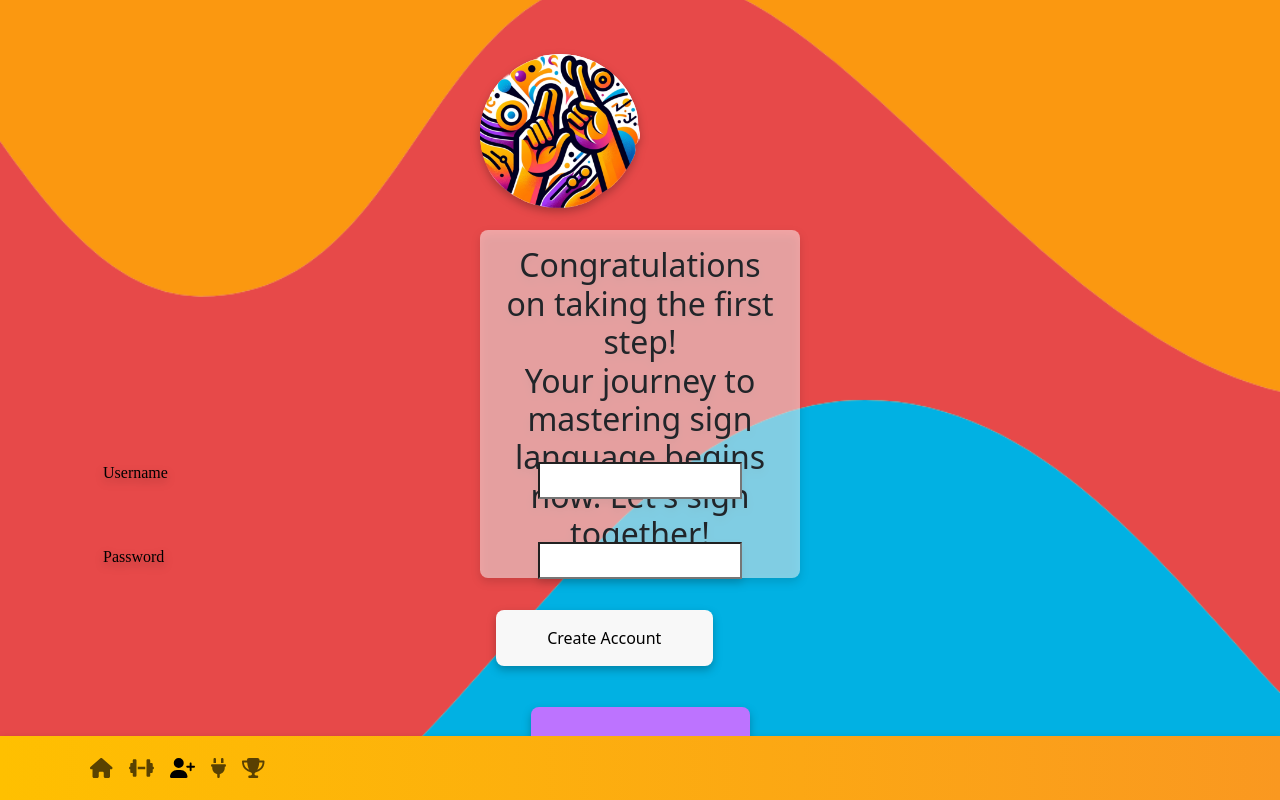
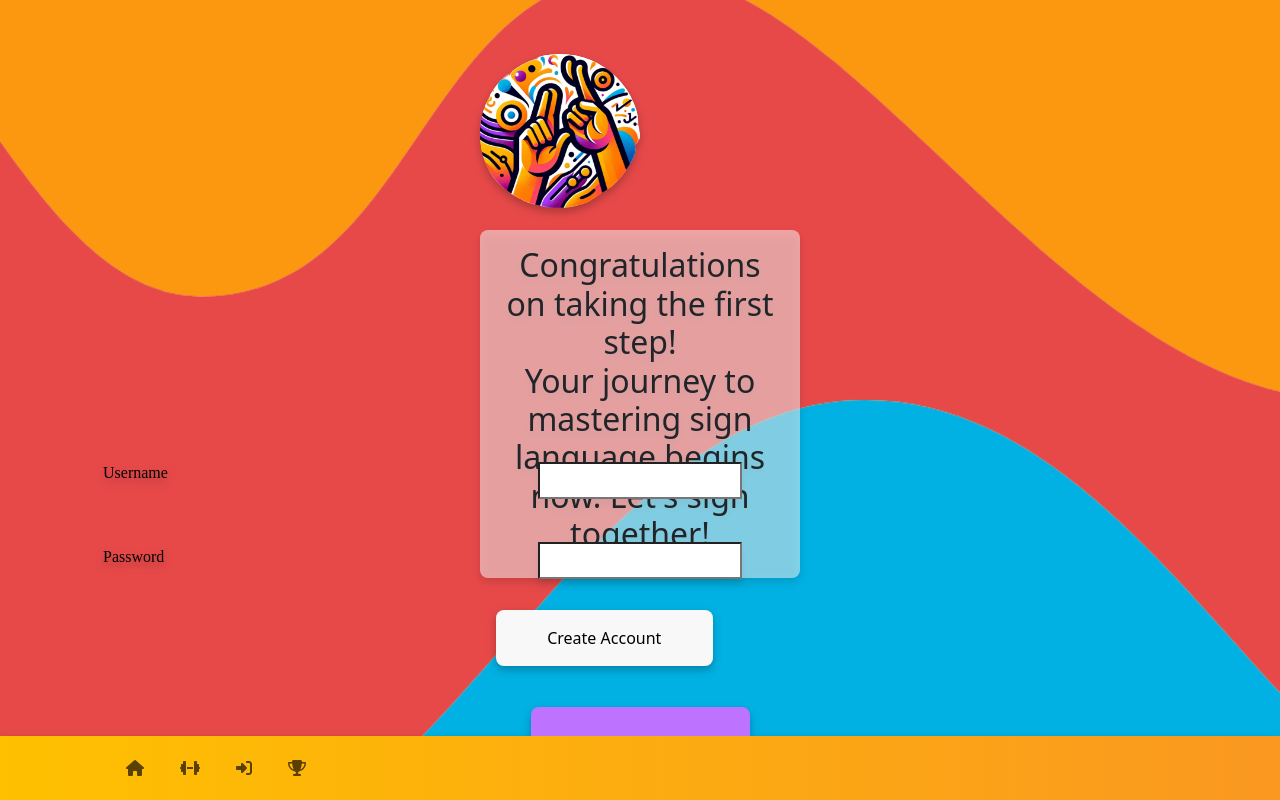
Before and after one commit to Hares-2088/fluentfingers-fe, a React (Create React App) app: page /createAccount in a window 1280 px wide. Built offline with nearby package versions, Linux system fonts and the light colour scheme.

Commit message:
changed the navbar

```diff
--- a/src/Components/MyNavbar.js
+++ b/src/Components/MyNavbar.js
@@ -2,7 +2,10 @@ import React from 'react';
 import { Nav, Navbar, Container } from 'react-bootstrap';
 import { LinkContainer } from 'react-router-bootstrap';
 import { FontAwesomeIcon } from '@fortawesome/react-fontawesome';
-import { faHouse, faDumbbell, faUserPlus, faPlug, faTrophy } from '@fortawesome/free-solid-svg-icons';
+import { faHouse, faDumbbell, faUserPlus, faPlug, faTrophy,faSignInAlt } from '@fortawesome/free-solid-svg-icons';
+import { Tooltip, OverlayTrigger } from 'react-bootstrap';
+import '../NavBar.css';
+
 
 export default function MyNavBar() {
     const links = [
@@ -16,15 +19,15 @@ export default function MyNavBar() {
             title: "Exercise",
             icon: faDumbbell,
         },
-        {
-            to: "createAccount",
-            title: "CreateAccount",
-            icon: faUserPlus,
-        },
+        // {
+        //     to: "createAccount",
+        //     title: "CreateAccount",
+        //     icon: faUserPlus,
+        // },
         {
             to: "connect",
-            title: "Connect",
-            icon: faPlug,
+            title: "Login",
+            icon: faSignInAlt,
         },
         {
             to: "challenges",
@@ -34,14 +37,19 @@ export default function MyNavBar() {
     ];
 
     return (
-        <Navbar style={{ background: 'linear-gradient(90deg, rgba(255,192,0,1) 0%, rgba(250,152,32,1) 100%)', width: '100vw', minHeight: '8vh' }}>
+        <Navbar className="Navbar">
             <Container>
-                <Nav className='me-auto fs-5'>
+                <Nav className="me-auto Nav-Link">
                     {links.map((link) => (
-                        <LinkContainer to={`/${link.to}`} key={link.to}>
-                            <Nav.Link>
-                                <FontAwesomeIcon icon={link.icon} />
-                            </Nav.Link>
+                        <LinkContainer to={link.to} key={link.title}>
+                            <OverlayTrigger
+                                overlay={<Tooltip id={`tooltip-${link.title}`}>{link.title}</Tooltip>}
+                                placement="bottom"
+                            >
+                                <Nav.Link className="Nav-Link">
+                                    <FontAwesomeIcon icon={link.icon} />
+                                </Nav.Link>
+                            </OverlayTrigger>
                         </LinkContainer>
                     ))}
                 </Nav>
--- /dev/null
+++ b/src/NavBar.css
@@ -0,0 +1,26 @@
+/* Add this to your Home.css or the respective CSS file */
+
+.Navbar {
+    background: linear-gradient(90deg, rgba(255,192,0,1) 0%, rgba(250,152,32,1) 100%);
+    width: 100vw; /* Full width */
+    min-height: 8vh; /* Minimum height */
+    display: flex;
+    justify-content: center; /* Center the navigation items */
+    align-items: center; /* Vertically center */
+    width: 100%; /* Take the full width of the navbar */
+    height: 100%; /* Take the full height of the navbar */
+  }
+
+  .Nav {
+
+  }
+
+  .Nav-Link {
+    display: flex;
+    justify-content: center; /* Center the content inside the link */
+    align-items: center; /* Vertically center */
+    margin: 0 10px; /* Provide horizontal margin */
+    padding: 0.5rem 1rem; /* Padding for tap targets */
+  }
+
+  /* The icon itself does not need extra styling for centering since it will inherit from Nav-Link */
```
